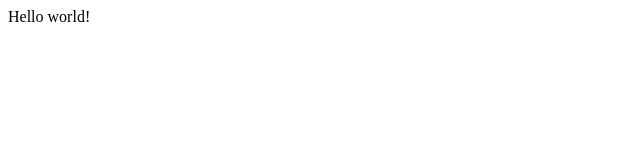
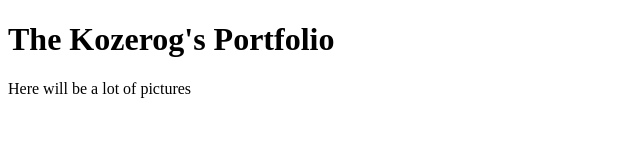
Before and after one commit to ChesRomakhin/thekozerog-portfolio, a Gatsby site: page / in a window 1280 px wide. Shown: the whole page, without its empty margins (0-640 px from the left). Built offline with nearby package versions, Linux system fonts and the light colour scheme; Gatsby itself is replaced by a stand-in of ours.

Commit message:
Add header component

```diff
--- /dev/null
+++ b/src/components/header.jsx
@@ -0,0 +1,9 @@
+import React from 'react';
+
+export default class Header extends React.Component {
+
+    render() {
+        return (<h1>The Kozerog's Portfolio</h1>)
+    }
+
+}
--- a/src/pages/index.js
+++ b/src/pages/index.js
@@ -1,3 +1,8 @@
-import React from "react"
+import React from "react";
+import Header from "../components/header";
 
-export default () => <div>Hello world!</div>
+export default () => (<div>
+    <Header />
+    <div>Here will be a lot of pictures</div>
+</div>
+)
```
